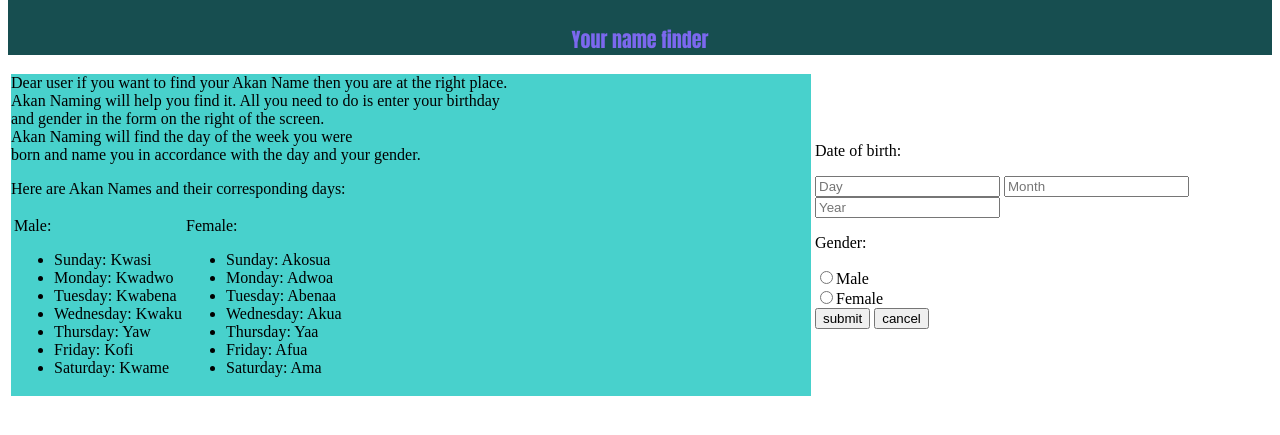
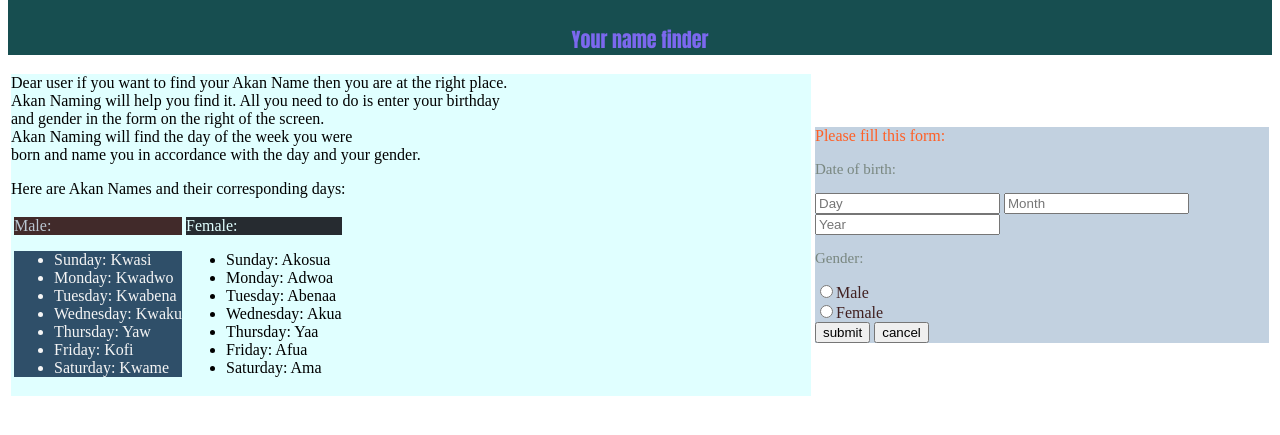
Before and after one commit to Abdihakim-Muhumed/Akan-Namer, a plain HTML site: page index.html in a window 1280 px wide. Shown: the part 71-506 px from the top of the page. Drawn offline with Linux system fonts and the light colour scheme.

Commit message:
Update styles.css

```diff
--- a/css/styles.css
+++ b/css/styles.css
@@ -16,7 +16,7 @@ h2{
     margin: 0 auto ;
 }
 .info{
-    background-color: mediumturquoise;
+    background-color: lightcyan;
     margin: auto;
     padding-left: 10px brown;
     padding-top: 10px brown;
@@ -24,3 +24,27 @@ h2{
     border-top: mediumvioletred 10px;
     margin: 20px brown ;
 }
+.malenames{
+    color: rgb(186, 198, 209);
+    background-color: rgb(65, 42, 42);
+}
+#mNames{
+    color: whitesmoke;
+    background-color: rgb(47, 79, 105);
+}
+.femalenames{
+    color: lightcyan ;
+    background-color: rgb(38, 43, 48);
+}
+.form{
+    background-color: rgb(194, 209, 224);
+    color: rgb(65, 32, 32);
+}
+#fill{
+    color: rgb(255, 95, 37);
+    font size: 20px;
+}
+#details{
+    color: rgba(40, 53, 21, 0.473);
+    font-size: 15px;
+}
--- a/index.html
+++ b/index.html
@@ -27,7 +27,7 @@
                                         <tr>
                                             <td>
                                                 <p class="malenames">Male:
-                                                    <ul>
+                                                    <ul id="mNames">
                                                         <li>Sunday: Kwasi</li>
                                                         <li>Monday: Kwadwo</li>
                                                         <li>Tuesday: Kwabena</li>
@@ -40,7 +40,7 @@
                                             </td>
                                             <td>
                                                 <p class="femalenames">Female:
-                                                    <ul>
+                                                    <ul id="fNames">
                                                         <li>Sunday: Akosua</li>
                                                         <li>Monday: Adwoa</li>
                                                         <li>Tuesday: Abenaa</li>
@@ -61,11 +61,12 @@
                     <td>
                             <div class="form">
                                 <div class="subform">
-                                <p>Date of birth: </p>
+                                    <p id="fill"> Please fill this form:</p>
+                                    <p id="details">Date of birth: </p>
                                     <input type="number" placeholder="Day" id="day">
                                     <input type="number" placeholder="Month" id="month">
                                     <input type="number" placeholder="Year" id="year">
-                                <p>Gender:</p>
+                                    <p id="details">Gender:</p>
                                     <input type="radio" value="male"  name= "gender"  >Male<br>
                                     <input type="radio" value="female" name="gender">Female<br>
                                     <button type="button" onclick="getInputValues();">submit</button>
```
Lines whose indentation alone changed are shown as unchanged.
